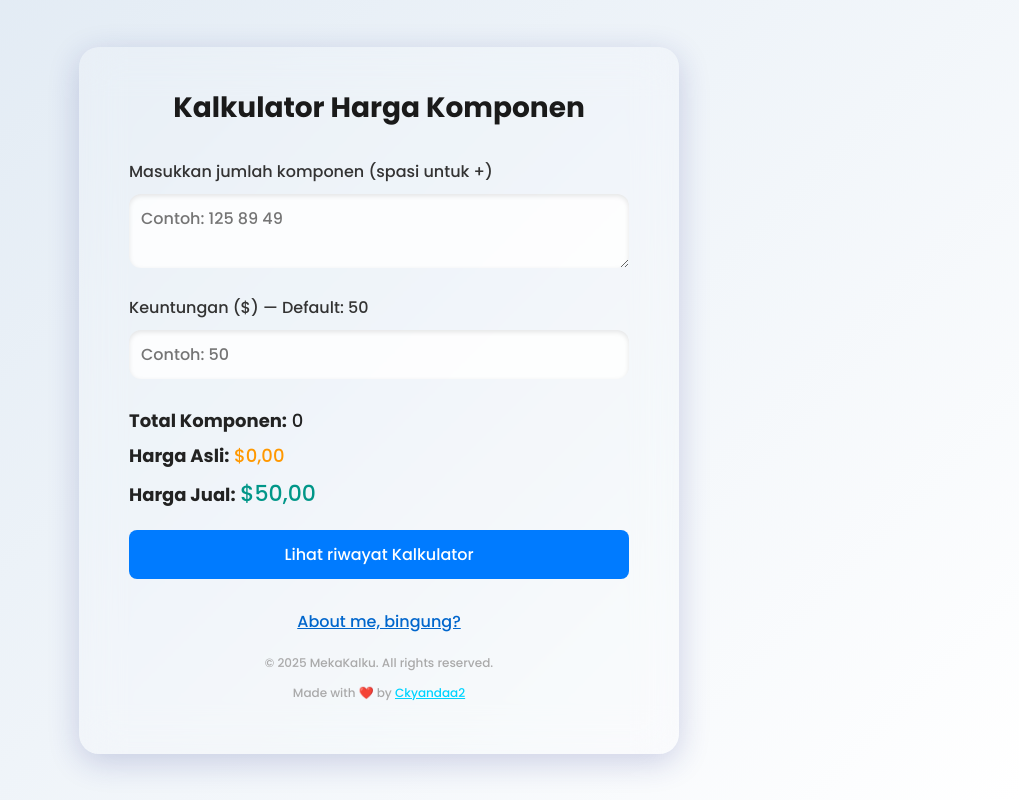
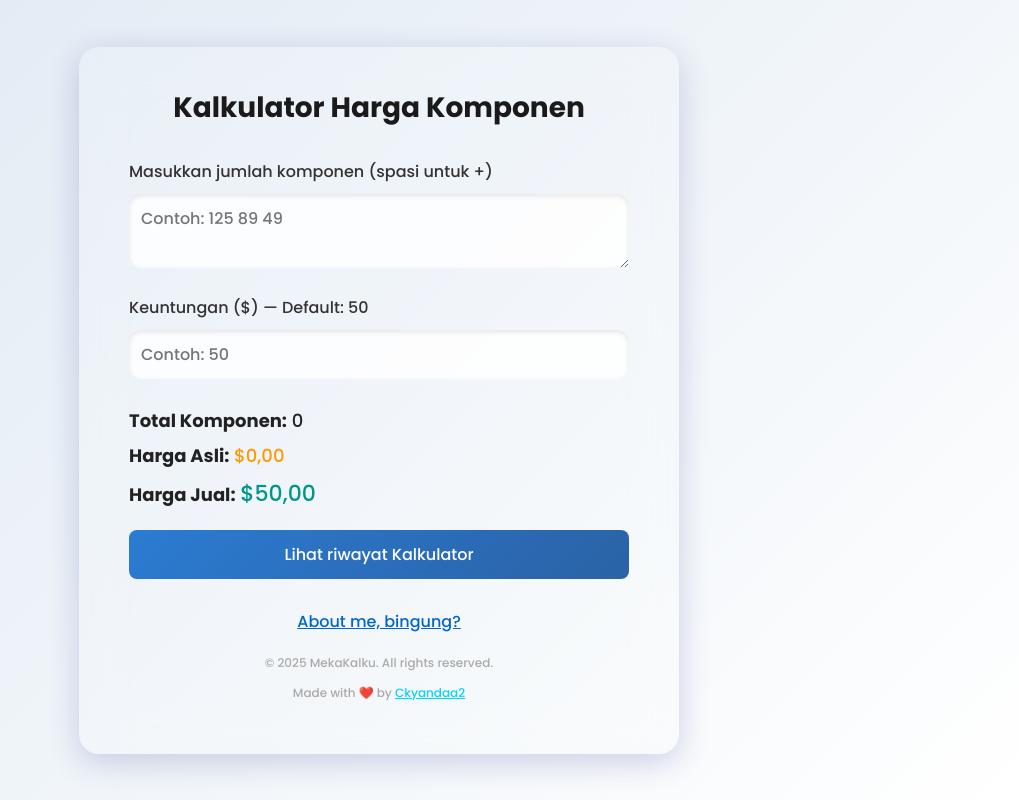
Before and after one commit to RezaCristian23/Website-sharing, a plain HTML site: page index.html in a window 1280 px wide. Shown: the whole page, without its empty margins (261-1280 px from the left). Drawn offline with Linux system fonts and the light colour scheme.

Commit message:
Update index.html
Opsional

```diff
--- a/index.html
+++ b/index.html
@@ -44,9 +44,11 @@
     .link-riwayat:hover { color: #004999; }
     .dashboard {
       display: block; text-align: center; margin-top: 20px; color: #fff;
-      background-color: #007BFF; padding: 12px 20px; border-radius: 8px;
+      padding: 12px 20px; border-radius: 8px;
       text-decoration: none; font-weight: 500; cursor: pointer;
       transition: background-color 0.3s ease;
+      background: linear-gradient(135deg, rgba(8, 102, 202, 0.85), rgba(6, 71, 150, 0.85));
+      backdrop-filter: blur(10px);
     }
     .dashboard:hover { background-color: #0056b3; color: #fff; }
     @media (max-width: 600px) {
```
